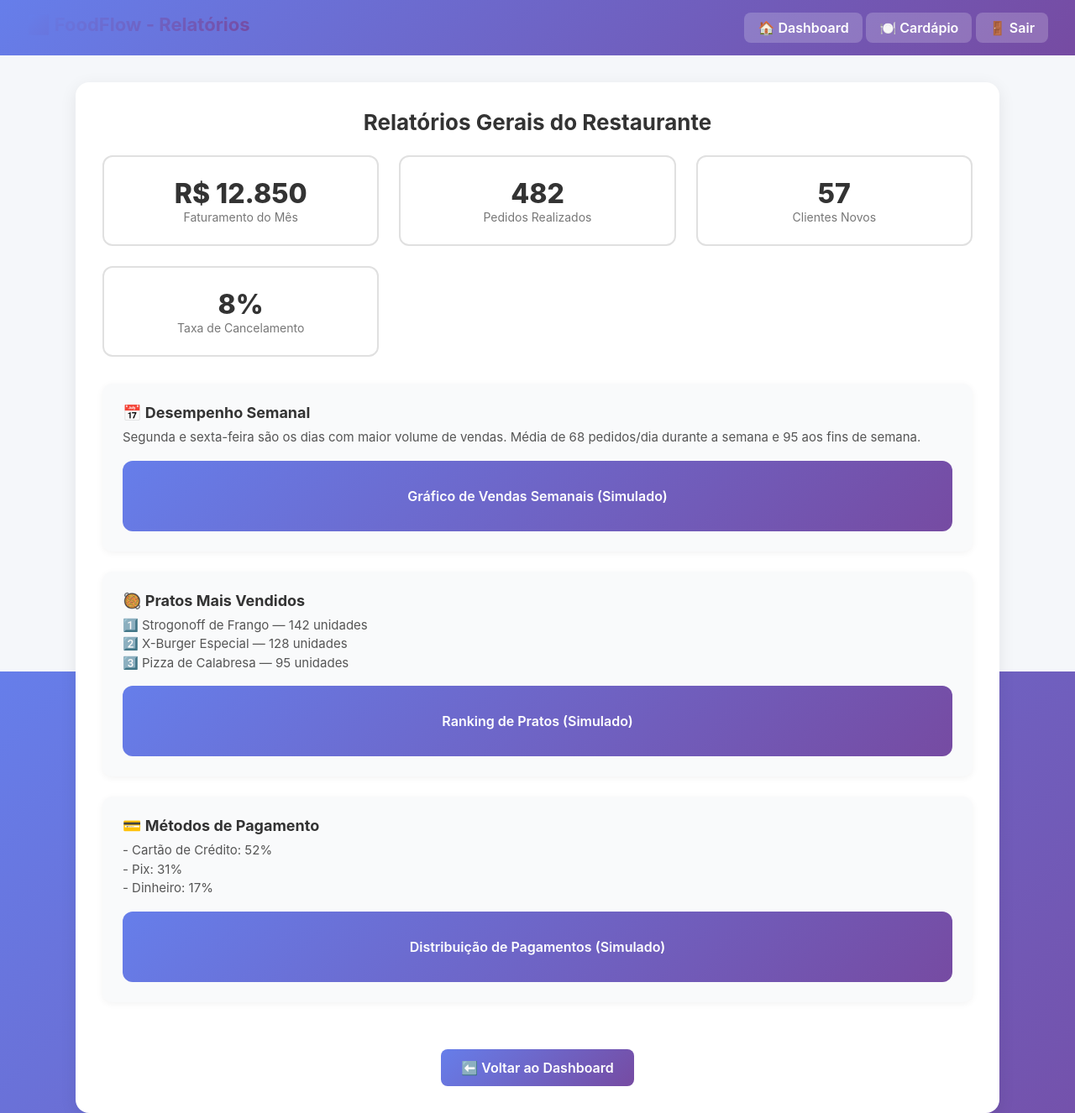
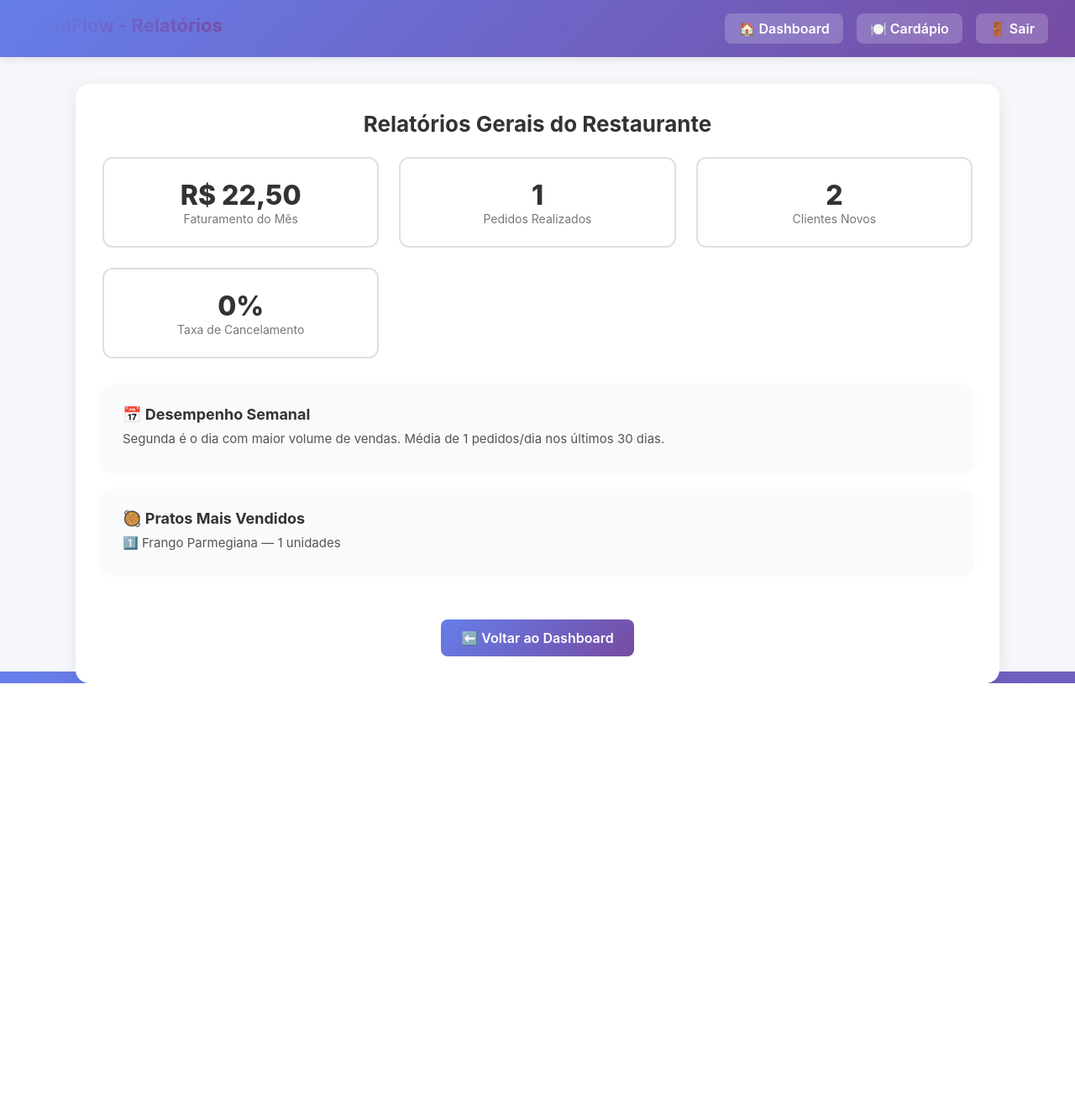
Before and after one commit to KaioGuerreiro/FoodFlow, a PHP site: page /relatorios.php in a window 1280 px wide. Shown: the whole page at 84% size. After the commit the page ends 814 px from the top, so only its background shows below. Run offline with PHP 8.4, Linux system fonts and the light colour scheme; the visitor is signed in with stand-in values (Sample User, id 1); data comes from the database, SQL or seed files in the repository.

Commit message:
Adiciona relatórios detalhados de vendas e métricas no arquivo relatorios.php

```diff
--- a/relatorios.php
+++ b/relatorios.php
@@ -1,5 +1,6 @@
 <?php
 session_start();
+require_once __DIR__ . '/database.php';
 
 // Verifica login
 if (!isset($_SESSION['logged_in'])) {
@@ -9,9 +10,110 @@ if (!isset($_SESSION['logged_in'])) {
 
 $nome = $_SESSION['user_name'] ?? 'Usuário';
 $tipo_usuario = $_SESSION['tipo_usuario'] ?? 'admin';
+
+// Conexão com banco
+$db = Database::getInstance()->getConnection();
+
+// 1. Faturamento do mês atual
+$stmt = $db->prepare("
+    SELECT COALESCE(SUM(total), 0) as faturamento_mes
+    FROM pedidos
+    WHERE strftime('%Y-%m', criado_em) = strftime('%Y-%m', 'now')
+    AND status != 'cancelado'
+");
+$stmt->execute();
+$faturamento = $stmt->fetch();
+$faturamento_mes = $faturamento['faturamento_mes'];
+
+// 2. Total de pedidos realizados
+$stmt = $db->prepare("SELECT COUNT(*) as total_pedidos FROM pedidos");
+$stmt->execute();
+$pedidos_total = $stmt->fetch();
+$total_pedidos = $pedidos_total['total_pedidos'];
+
+// 3. Clientes novos (cadastrados no mês atual)
+$stmt = $db->prepare("
+    SELECT COUNT(*) as novos_clientes
+    FROM users
+    WHERE strftime('%Y-%m', datetime('now')) = strftime('%Y-%m', datetime('now'))
+");
+$stmt->execute();
+$clientes = $stmt->fetch();
+$clientes_novos = $clientes['novos_clientes'];
+
+// 4. Taxa de cancelamento
+$stmt = $db->prepare("
+    SELECT
+        COUNT(CASE WHEN status = 'cancelado' THEN 1 END) * 100.0 / NULLIF(COUNT(*), 0) as taxa_cancelamento
+    FROM pedidos
+");
+$stmt->execute();
+$cancelamento = $stmt->fetch();
+$taxa_cancelamento = round($cancelamento['taxa_cancelamento'] ?? 0, 1);
+
+// 5. Pedidos por dia da semana
+$stmt = $db->prepare("
+    SELECT
+        CASE CAST(strftime('%w', criado_em) AS INTEGER)
+            WHEN 0 THEN 'Domingo'
+            WHEN 1 THEN 'Segunda'
+            WHEN 2 THEN 'Terça'
+            WHEN 3 THEN 'Quarta'
+            WHEN 4 THEN 'Quinta'
+            WHEN 5 THEN 'Sexta'
+            WHEN 6 THEN 'Sábado'
+        END as dia_semana,
+        COUNT(*) as total
+    FROM pedidos
+    WHERE criado_em >= date('now', '-30 days')
+    GROUP BY strftime('%w', criado_em)
+    ORDER BY total DESC
+    LIMIT 1
+");
+$stmt->execute();
+$dia_popular = $stmt->fetch();
+$dia_mais_vendas = $dia_popular['dia_semana'] ?? 'N/A';
+
+// 6. Média de pedidos por dia
+$stmt = $db->prepare("
+    SELECT
+        AVG(pedidos_dia) as media_dia
+    FROM (
+        SELECT DATE(criado_em) as data, COUNT(*) as pedidos_dia
+        FROM pedidos
+        WHERE criado_em >= date('now', '-30 days')
+        GROUP BY DATE(criado_em)
+    )
+");
+$stmt->execute();
+$media = $stmt->fetch();
+$media_pedidos_dia = round($media['media_dia'] ?? 0);
+
+// 7. Pratos mais vendidos
+$stmt = $db->prepare("
+    SELECT
+        p.nome,
+        SUM(pi.quantidade) as total_vendido
+    FROM pedido_items pi
+    INNER JOIN produtos p ON pi.produto_id = p.id
+    INNER JOIN pedidos ped ON pi.pedido_id = ped.id
+    WHERE ped.status != 'cancelado'
+    GROUP BY p.id, p.nome
+    ORDER BY total_vendido DESC
+    LIMIT 3
+");
+$stmt->execute();
+$pratos_populares = $stmt->fetchAll();
+
+// 8. Métodos de pagamento (simulado - adicionar coluna 'metodo_pagamento' se necessário)
+// Por enquanto, vamos simular com dados fixos
+$metodo_credito = 52;
+$metodo_pix = 31;
+$metodo_dinheiro = 17;
 ?>
 <!DOCTYPE html>
 <html lang="pt-br">
+
 <head>
     <meta charset="UTF-8">
     <title>Relatórios - FoodFlow</title>
@@ -30,25 +132,39 @@ $tipo_usuario = $_SESSION['tipo_usuario'] ?? 'admin';
             display: flex;
             justify-content: space-between;
             align-items: center;
+            box-shadow: 0 2px 10px rgba(0, 0, 0, 0.1);
         }
 
         .navbar .brand {
             font-weight: 700;
             font-size: 22px;
+            display: flex;
+            align-items: center;
+            gap: 0.5rem;
+            color: white;
+        }
+
+        .navbar div:last-child {
+            display: flex;
+            gap: 1rem;
         }
 
         .navbar a {
             color: white;
             text-decoration: none;
             font-weight: 600;
-            background: rgba(255,255,255,0.2);
+            background: rgba(255, 255, 255, 0.2);
             padding: 8px 16px;
             border-radius: 8px;
-            transition: background 0.3s;
+            transition: all 0.3s;
+            display: flex;
+            align-items: center;
+            gap: 0.3rem;
         }
 
         .navbar a:hover {
-            background: rgba(255,255,255,0.35);
+            background: rgba(255, 255, 255, 0.35);
+            transform: translateY(-2px);
         }
 
         .container {
@@ -57,7 +173,7 @@ $tipo_usuario = $_SESSION['tipo_usuario'] ?? 'admin';
             background: white;
             border-radius: 16px;
             padding: 2rem;
-            box-shadow: 0 5px 20px rgba(0,0,0,0.08);
+            box-shadow: 0 5px 20px rgba(0, 0, 0, 0.08);
         }
 
         h1 {
@@ -76,7 +192,7 @@ $tipo_usuario = $_SESSION['tipo_usuario'] ?? 'admin';
             border-radius: 12px;
             padding: 1.5rem;
             margin-bottom: 1.5rem;
-            box-shadow: 0 2px 8px rgba(0,0,0,0.05);
+            box-shadow: 0 2px 8px rgba(0, 0, 0, 0.05);
             transition: transform 0.2s;
         }
 
@@ -122,7 +238,7 @@ $tipo_usuario = $_SESSION['tipo_usuario'] ?? 'admin';
 
         .back-btn:hover {
             transform: translateY(-2px);
-            box-shadow: 0 6px 15px rgba(102,126,234,0.4);
+            box-shadow: 0 6px 15px rgba(102, 126, 234, 0.4);
         }
 
         .grid {
@@ -143,7 +259,7 @@ $tipo_usuario = $_SESSION['tipo_usuario'] ?? 'admin';
 
         .stat-box:hover {
             border-color: #667eea;
-            box-shadow: 0 5px 15px rgba(102,126,234,0.2);
+            box-shadow: 0 5px 15px rgba(102, 126, 234, 0.2);
         }
 
         .stat-value {
@@ -158,9 +274,10 @@ $tipo_usuario = $_SESSION['tipo_usuario'] ?? 'admin';
         }
     </style>
 </head>
+
 <body>
     <nav class="navbar">
-        <div class="brand">📊 FoodFlow - Relatórios</div>
+        <div class="brand">FoodFlow - Relatórios</div>
         <div>
             <a href="dashboard.php">🏠 Dashboard</a>
             <a href="cardapio.php">🍽️ Cardápio</a>
@@ -173,19 +290,19 @@ $tipo_usuario = $_SESSION['tipo_usuario'] ?? 'admin';
 
         <div class="grid">
             <div class="stat-box">
-                <div class="stat-value">R$ 12.850</div>
+                <div class="stat-value">R$ <?= number_format($faturamento_mes, 2, ',', '.') ?></div>
                 <div class="stat-label">Faturamento do Mês</div>
             </div>
             <div class="stat-box">
-                <div class="stat-value">482</div>
+                <div class="stat-value"><?= $total_pedidos ?></div>
                 <div class="stat-label">Pedidos Realizados</div>
             </div>
             <div class="stat-box">
-                <div class="stat-value">57</div>
+                <div class="stat-value"><?= $clientes_novos ?></div>
                 <div class="stat-label">Clientes Novos</div>
             </div>
             <div class="stat-box">
-                <div class="stat-value">8%</div>
+                <div class="stat-value"><?= $taxa_cancelamento ?>%</div>
                 <div class="stat-label">Taxa de Cancelamento</div>
             </div>
         </div>
@@ -194,31 +311,29 @@ $tipo_usuario = $_SESSION['tipo_usuario'] ?? 'admin';
             <div class="report-card">
                 <div class="report-title">📅 Desempenho Semanal</div>
                 <div class="report-content">
-                    Segunda e sexta-feira são os dias com maior volume de vendas.
-                    Média de 68 pedidos/dia durante a semana e 95 aos fins de semana.
+                    <?php if ($dia_mais_vendas != 'N/A'): ?>
+                        <?= $dia_mais_vendas ?> é o dia com maior volume de vendas.
+                        Média de <?= $media_pedidos_dia ?> pedidos/dia nos últimos 30 dias.
+                    <?php else: ?>
+                        Não há dados suficientes para análise semanal.
+                    <?php endif; ?>
                 </div>
-                <div class="chart">Gráfico de Vendas Semanais (Simulado)</div>
             </div>
 
             <div class="report-card">
                 <div class="report-title">🥘 Pratos Mais Vendidos</div>
                 <div class="report-content">
-                    1️⃣ Strogonoff de Frango — 142 unidades <br>
-                    2️⃣ X-Burger Especial — 128 unidades <br>
-                    3️⃣ Pizza de Calabresa — 95 unidades
+                    <?php if (count($pratos_populares) > 0): ?>
+                        <?php foreach ($pratos_populares as $index => $prato): ?>
+                            <?= ($index + 1) ?>️⃣ <?= htmlspecialchars($prato['nome']) ?> — <?= (int) $prato['total_vendido'] ?>
+                            unidades <br>
+                        <?php endforeach; ?>
+                    <?php else: ?>
+                        Nenhum prato vendido ainda.
+                    <?php endif; ?>
                 </div>
-                <div class="chart">Ranking de Pratos (Simulado)</div>
             </div>
 
-            <div class="report-card">
-                <div class="report-title">💳 Métodos de Pagamento</div>
-                <div class="report-content">
-                    - Cartão de Crédito: 52% <br>
-                    - Pix: 31% <br>
-                    - Dinheiro: 17%
-                </div>
-                <div class="chart">Distribuição de Pagamentos (Simulado)</div>
-            </div>
         </div>
 
         <div style="text-align: center;">
@@ -226,4 +341,5 @@ $tipo_usuario = $_SESSION['tipo_usuario'] ?? 'admin';
         </div>
     </div>
 </body>
+
 </html>
```
